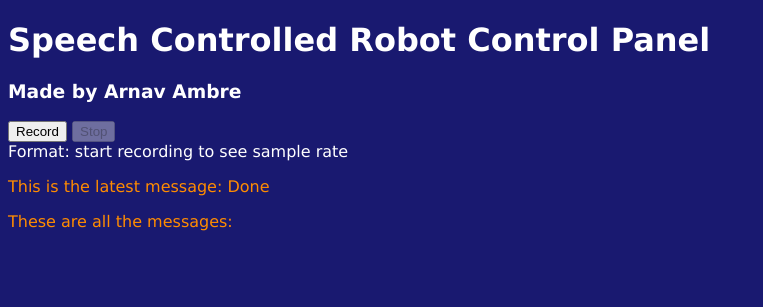
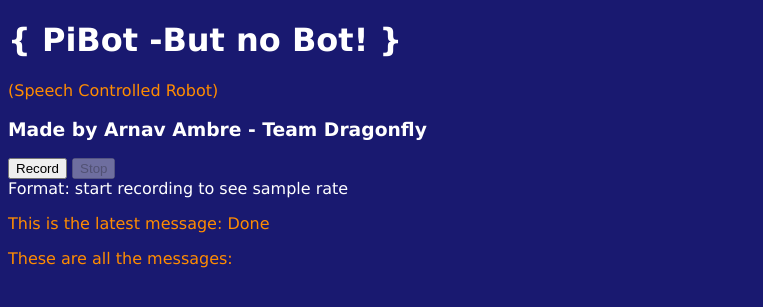
Before and after one commit to clikbait295/SpeechControlledRobot, a Flask app: page / in a window 1280 px wide. Shown: the top 307 px of the page, without its empty margins (0-763 px from the left). Run offline with Flask 2, Linux system fonts and the light colour scheme; data that the repository does not hold is empty; some libraries are stand-ins or nearby versions.

Commit message:
Update index.html

```diff
--- a/templates/index.html
+++ b/templates/index.html
@@ -4,7 +4,7 @@
     <style>
         body {background-color: midnightblue;}
         h1   {font-family:verdana ; color: white;}
-	h3 {font-family:verdana ; color: white;}
+	  h3 {font-family:verdana ; color: white;}
         p    {font-family:verdana ; color: darkorange;}
         div {font-family:verdana ; color: white;}
         ul {font-family:verdana ; color: white;}
@@ -14,8 +14,9 @@
     <meta name="viewport" content="width=device-width, initial-scale=1.0">
   </head>
   <body>
-    <h1>Speech Controlled Robot Control Panel</h1>
-    <h3>Made by Arnav Ambre</h3>
+    <h1>{ PiBot -But no Bot! }</h1>
+    <p>(Speech Controlled Robot)</p>
+    <h3>Made by Arnav Ambre - Team Dragonfly</h3>
 
     <div id="controls">
      <button id="recordButton">Record</button>
```
